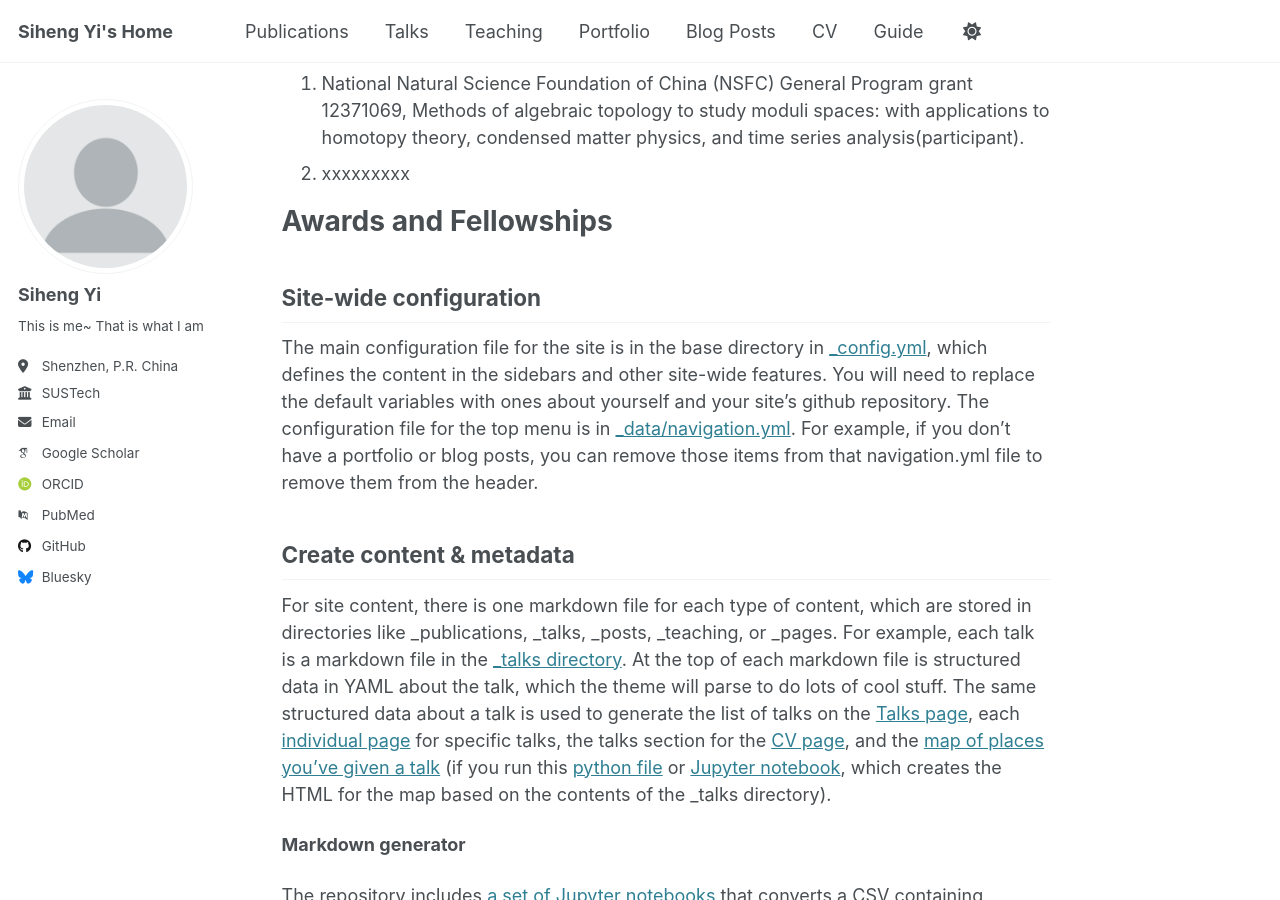
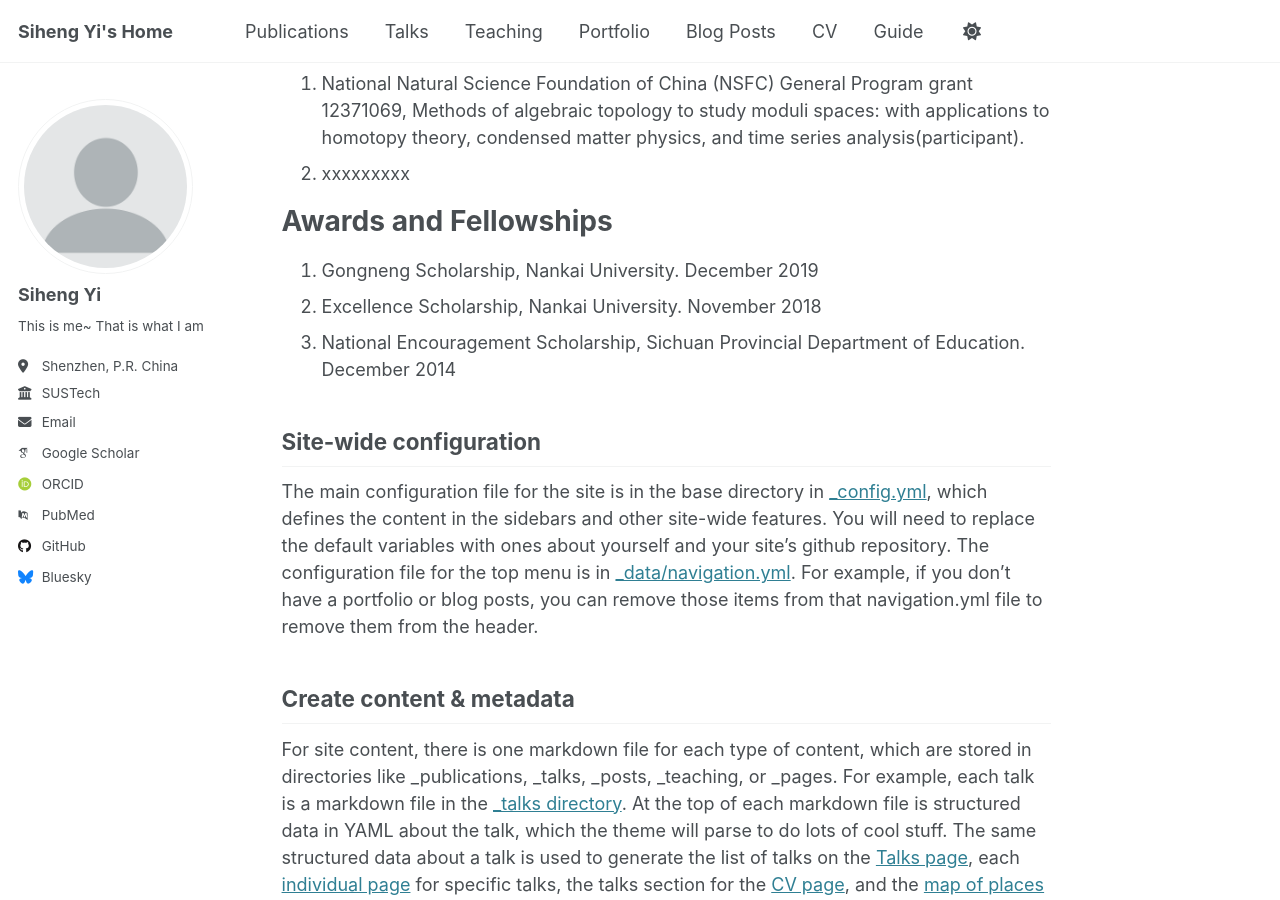
Before and after one commit to SihengYi/SihengYi.github.io, a Jekyll site: the page built from _pages/about.md, in a window 1280 px wide and 900 px high, scrolled down 511 px. Built offline with Jekyll 4.4.1, drawn with Linux system fonts in a browser that asks for light colours; some web fonts are replaced.

Commit message:
Update about.md

```diff
--- a/_pages/about.md
+++ b/_pages/about.md
@@ -30,6 +30,9 @@ Research Grants
 
 Awards and Fellowships
 ======
+1. Gongneng Scholarship, Nankai University. December 2019
+2. Excellence Scholarship, Nankai University. November 2018
+3. National Encouragement Scholarship, Sichuan Provincial Department of Education. December 2014
 
 
 
```
